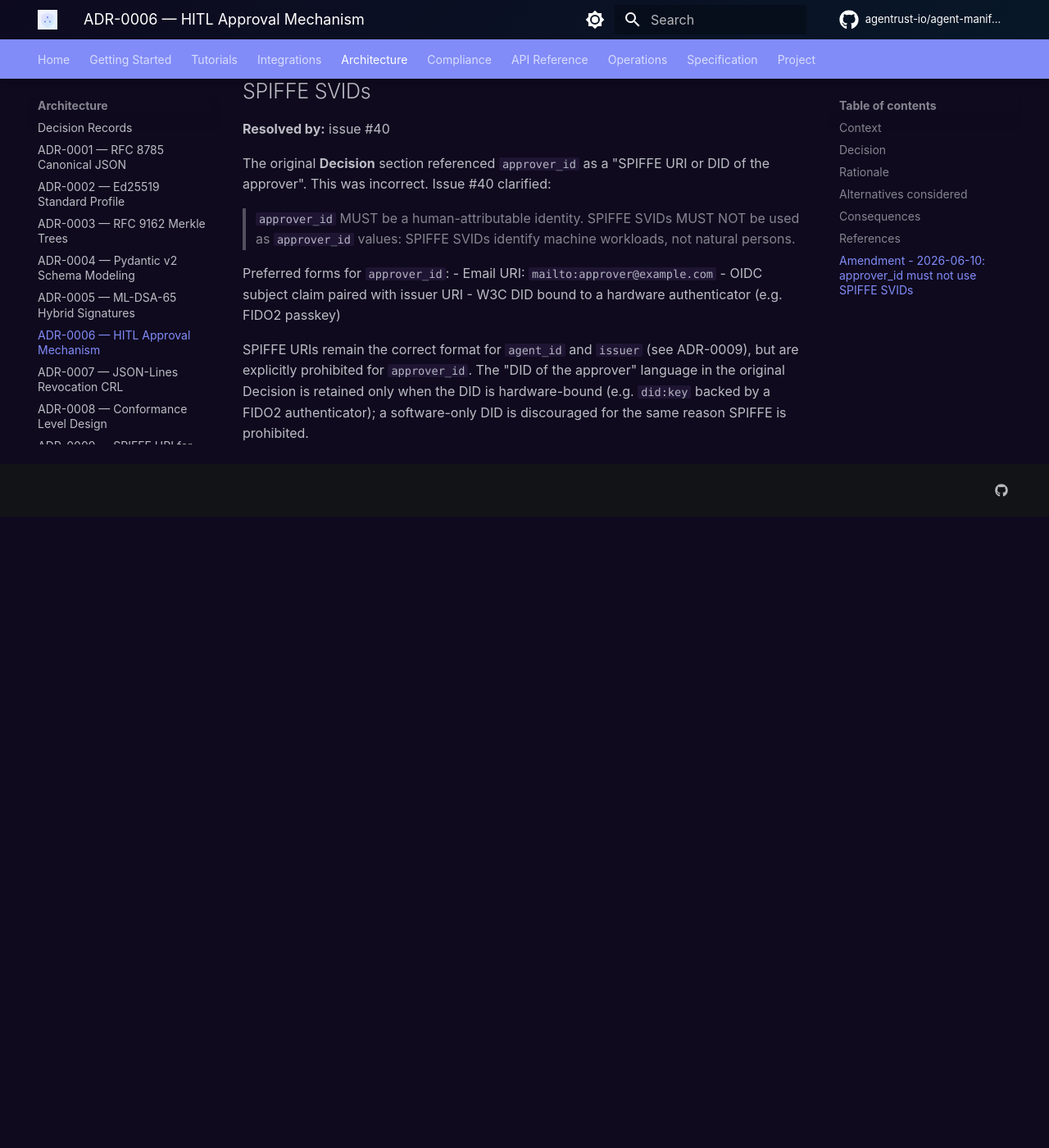
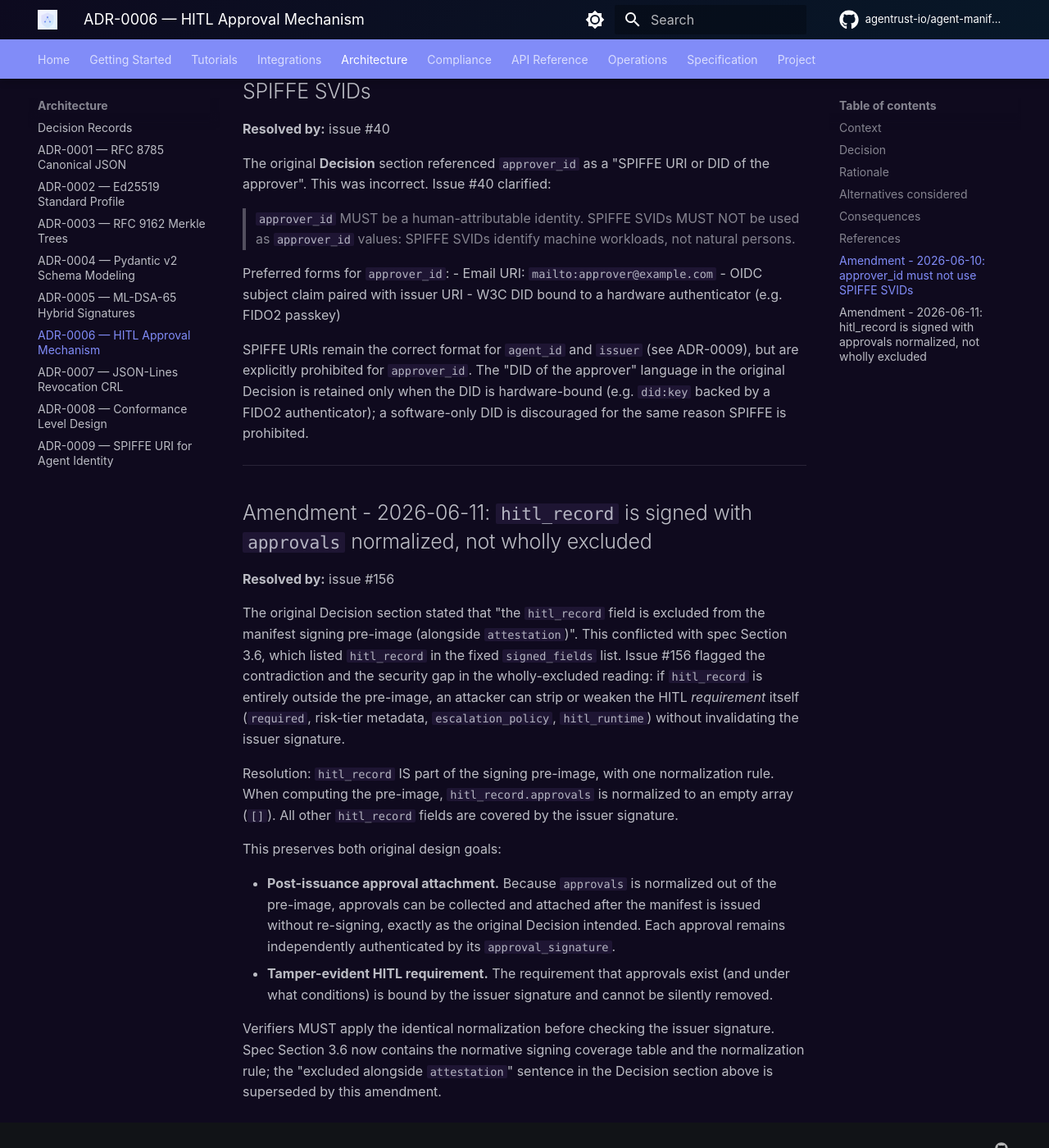
Before and after one commit to agentrust-io/agent-manifest, an MkDocs documentation site: the page built from docs/adr/0006-hitl-approval-mechanism.md, in a window 1280 px wide and 1400 px high, scrolled down 3293 px. Shown: the whole window at 82% size. Built offline with MkDocs 1.6.1 and Material for MkDocs 9.7.7, drawn with Linux system fonts in a browser that asks for light colours; some web fonts are replaced; comment, search, counter and statistics services are not loaded; before the commit the page ends 3923 px from its top, so only the background shows below that.

Commit message:
spec: enumerate signing coverage per top-level field, detach hitl_record.approvals
Replace the contradictory 'covers all top-level fields except' prose in
section 3.6 with a normative table covering every top-level manifest
field. Newly signed: @context, @type, previous_manifest_id,
min_verifier_version, prior_transparency_log_entry, log_retention,
data_scope, operational_lifecycle.

Resolve the section 3.6 vs ADR-0006 hitl_record conflict: hitl_record is
signed, with hitl_record.approvals normalized to [] in the signing
pre-image so approvals can attach post-issuance while the HITL
requirement stays tamper-evident. Verifiers must apply the same
normalization (sections 4.3 and 5.3 updated). ADR-0006 amended
2026-06-11.

Closes #156

Co-Authored-By: Claude Fable 5 <noreply@anthropic.com>

```diff
--- a/docs/adr/0006-hitl-approval-mechanism.md
+++ b/docs/adr/0006-hitl-approval-mechanism.md
@@ -83,3 +83,20 @@ Preferred forms for `approver_id`:
 - W3C DID bound to a hardware authenticator (e.g. FIDO2 passkey)
 
 SPIFFE URIs remain the correct format for `agent_id` and `issuer` (see ADR-0009), but are explicitly prohibited for `approver_id`. The "DID of the approver" language in the original Decision is retained only when the DID is hardware-bound (e.g. `did:key` backed by a FIDO2 authenticator); a software-only DID is discouraged for the same reason SPIFFE is prohibited.
+
+---
+
+## Amendment  -  2026-06-11: `hitl_record` is signed with `approvals` normalized, not wholly excluded
+
+**Resolved by:** issue #156
+
+The original Decision section stated that "the `hitl_record` field is excluded from the manifest signing pre-image (alongside `attestation`)". This conflicted with spec Section 3.6, which listed `hitl_record` in the fixed `signed_fields` list. Issue #156 flagged the contradiction and the security gap in the wholly-excluded reading: if `hitl_record` is entirely outside the pre-image, an attacker can strip or weaken the HITL *requirement* itself (`required`, risk-tier metadata, `escalation_policy`, `hitl_runtime`) without invalidating the issuer signature.
+
+Resolution: `hitl_record` IS part of the signing pre-image, with one normalization rule. When computing the pre-image, `hitl_record.approvals` is normalized to an empty array (`[]`). All other `hitl_record` fields are covered by the issuer signature.
+
+This preserves both original design goals:
+
+- **Post-issuance approval attachment.** Because `approvals` is normalized out of the pre-image, approvals can be collected and attached after the manifest is issued without re-signing, exactly as the original Decision intended. Each approval remains independently authenticated by its `approval_signature`.
+- **Tamper-evident HITL requirement.** The requirement that approvals exist (and under what conditions) is bound by the issuer signature and cannot be silently removed.
+
+Verifiers MUST apply the identical normalization before checking the issuer signature. Spec Section 3.6 now contains the normative signing coverage table and the normalization rule; the "excluded alongside `attestation`" sentence in the Decision section above is superseded by this amendment.
```
Also changed, not shown: spec/agent-manifest-spec-v0.1.md (+35 -5 lines).
